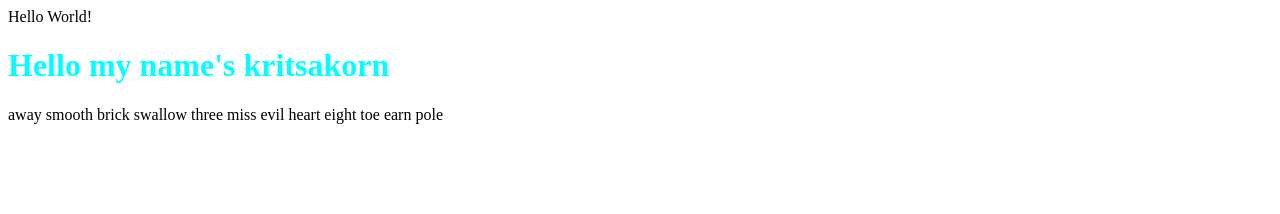
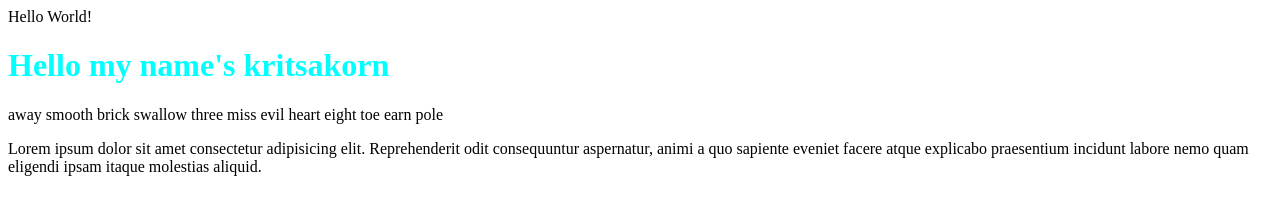
Before and after one commit to kritsakorn-Dev/learn-git, a plain HTML site: page index.html in a window 1280 px wide. Drawn offline with Linux system fonts and the light colour scheme.

Commit message:
add tag p lorem

```diff
--- a/index.html
+++ b/index.html
@@ -16,5 +16,6 @@
     <h1>Hello my name's kritsakorn</h1>
 
     away smooth brick swallow three miss evil heart eight toe earn pole
+    <p>Lorem ipsum dolor sit amet consectetur adipisicing elit. Reprehenderit odit consequuntur aspernatur, animi a quo sapiente eveniet facere atque explicabo praesentium incidunt labore nemo quam eligendi ipsam itaque molestias aliquid.</p>
 </body>
 </html>
```
